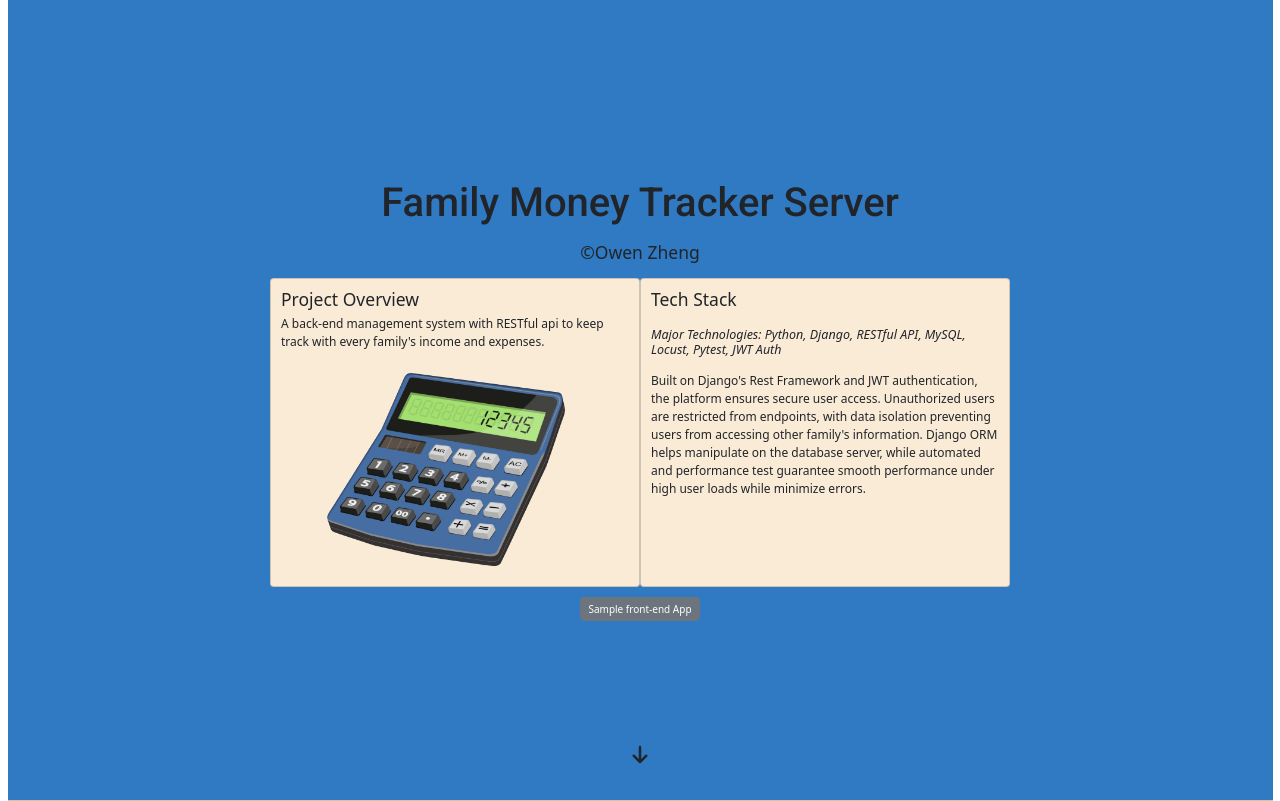
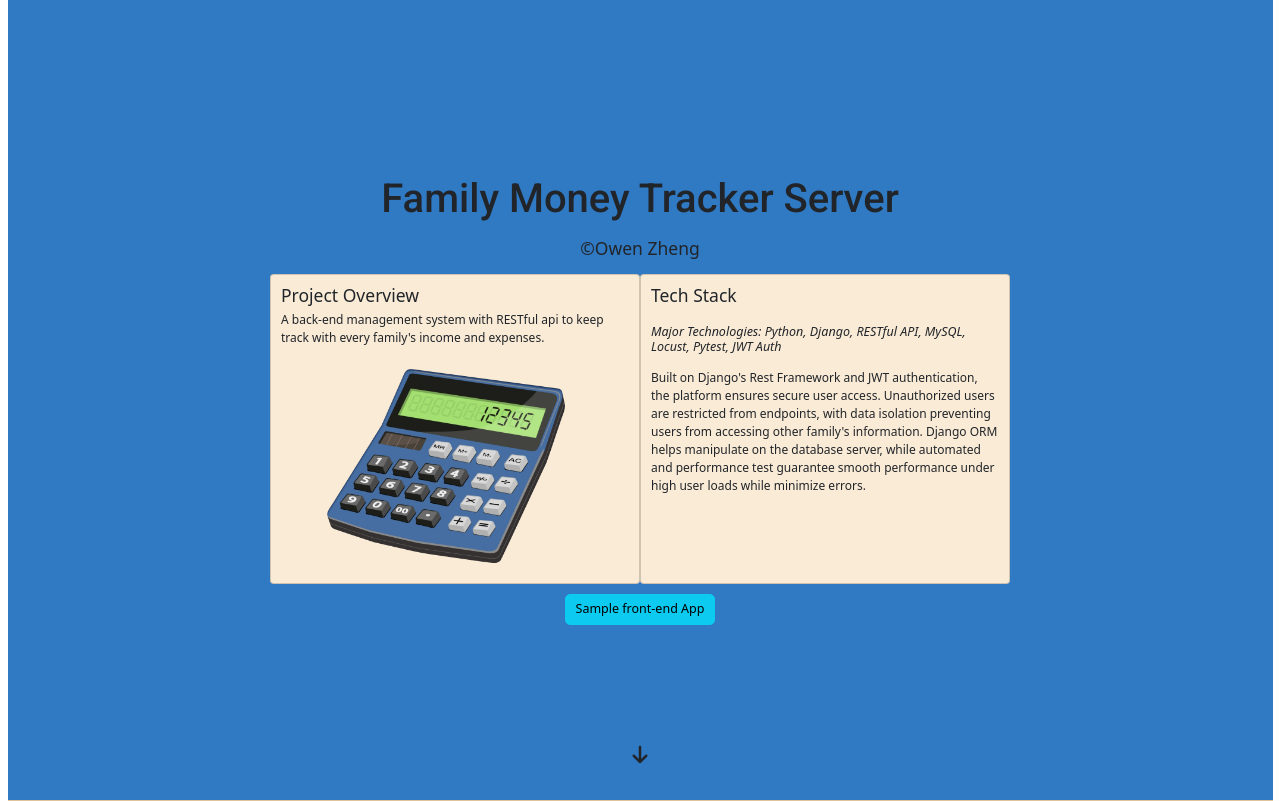
Before and after one commit to Owen200402/FamilyMoneyTracker, a Django app: template core/templates/core/index.html in a window 1280 px wide. Shown: the top 801 px of the page. Run offline with Django 4.2, Linux system fonts and the light colour scheme; the template is opened without the code that fills it, so the values that code supplies are empty; parts of the project's set-up code (start-up, migrations or seed data) failed here and were passed over; some libraries are stand-ins or nearby versions; some web fonts are replaced.

Commit message:
Style button

```diff
--- a/core/templates/core/index.html
+++ b/core/templates/core/index.html
@@ -90,7 +90,7 @@
         <button
           onclick="location.href='https://moneytracker-prod-c5946e6a479e.herokuapp.com/client/'"
           type="button"
-          class="btn btn-secondary"
+          class="btn btn-info btn-lg"
         >
           Sample front-end App
         </button>
```
